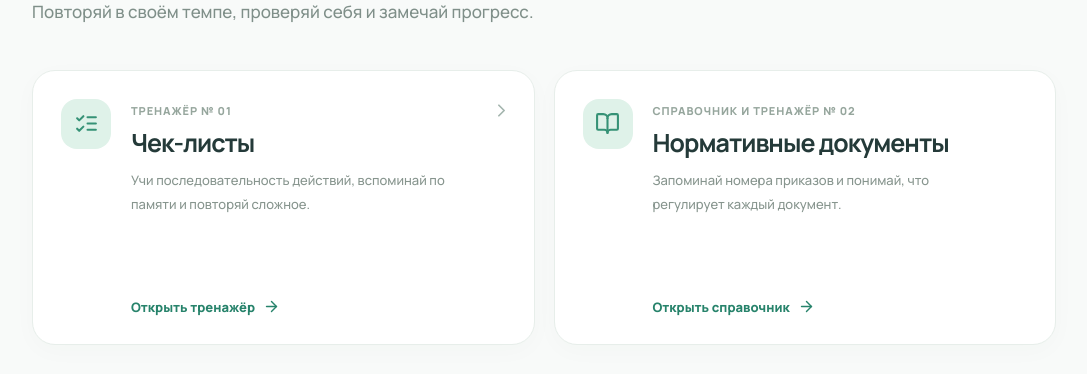
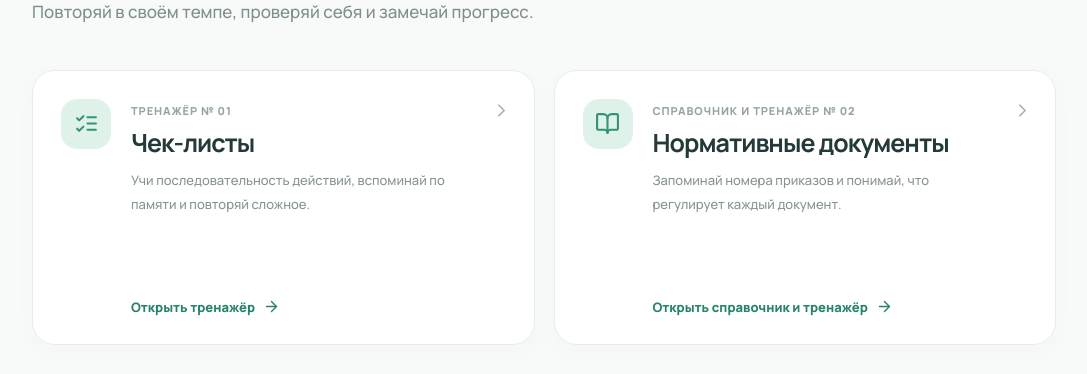
Before and after one commit to boliev/med-trainer, a React (Vite) app: page / in a window 1280 px wide. Shown: the part 426-800 px from the top of the page, without its empty margins (96-1183 px from the left). Built offline with nearby package versions, Linux system fonts and the light colour scheme.

Commit message:
style(home): add documents corner arrow and clarify CTA

```diff
--- a/src/App.tsx
+++ b/src/App.tsx
@@ -21,7 +21,7 @@ function Home() {
     <p className="hero-description">Место, где сложные медицинские алгоритмы становятся понятнее. Повторяй в своём темпе, проверяй себя и замечай прогресс.</p>
     <div className="home-grid">
       <Link to="/check" className="module-card module-active"><div className="module-icon"><ListChecks size={25}/></div><div className="module-body"><span className="module-kicker">Тренажёр № 01</span><h2>Чек-листы</h2><p>Учи последовательность действий, вспоминай по памяти и повторяй сложное.</p><span className="module-link">Открыть тренажёр <ArrowRight size={17}/></span></div><div className="module-corner"><ChevronRight size={21}/></div></Link>
-      <Link to="/documents" className="module-card module-active"><div className="module-icon"><BookOpen size={25}/></div><div className="module-body"><span className="module-kicker">Справочник и тренажёр № 02</span><h2>Нормативные документы</h2><p>Запоминай номера приказов и понимай, что регулирует каждый документ.</p><span className="module-link">Открыть справочник <ArrowRight size={17}/></span></div></Link>
+      <Link to="/documents" className="module-card module-active"><div className="module-icon"><BookOpen size={25}/></div><div className="module-body"><span className="module-kicker">Справочник и тренажёр № 02</span><h2>Нормативные документы</h2><p>Запоминай номера приказов и понимай, что регулирует каждый документ.</p><span className="module-link">Открыть справочник и тренажёр <ArrowRight size={17}/></span></div><div className="module-corner"><ChevronRight size={21}/></div></Link>
     </div>
     <div className="home-footer"><Stethoscope size={18}/> Создано для спокойной, последовательной подготовки к занятиям</div>
   </div>;
```
